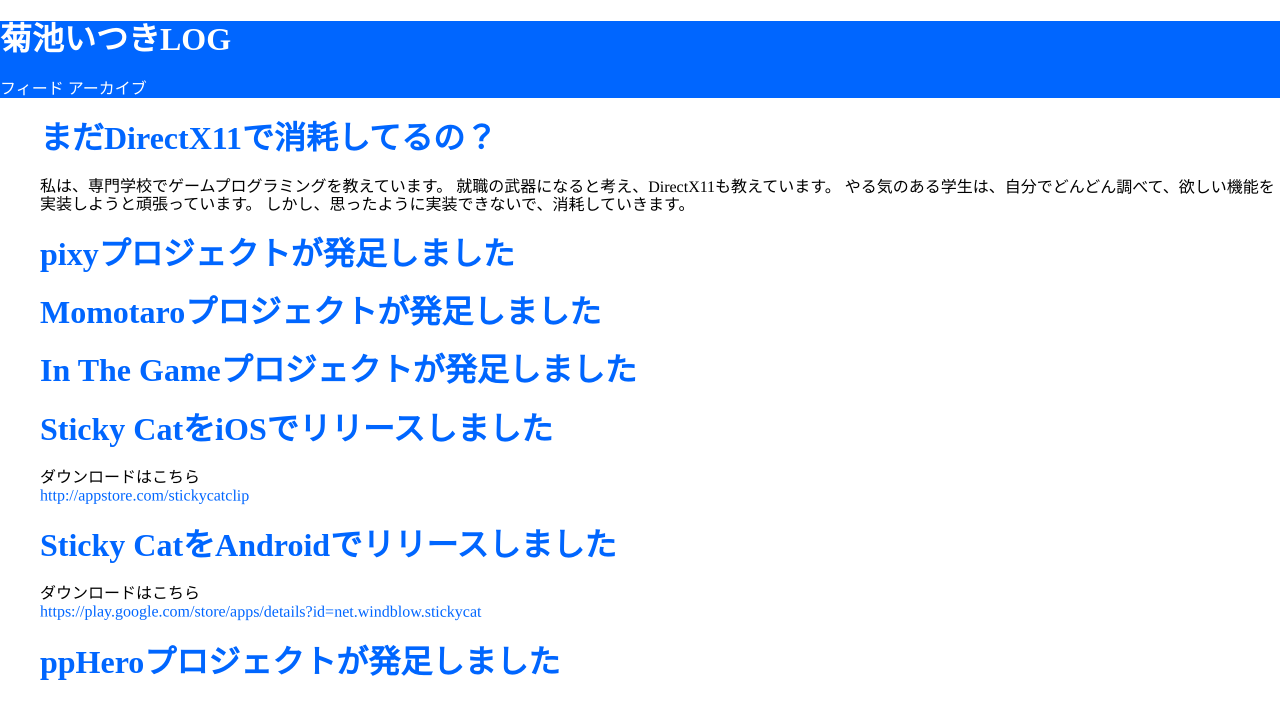
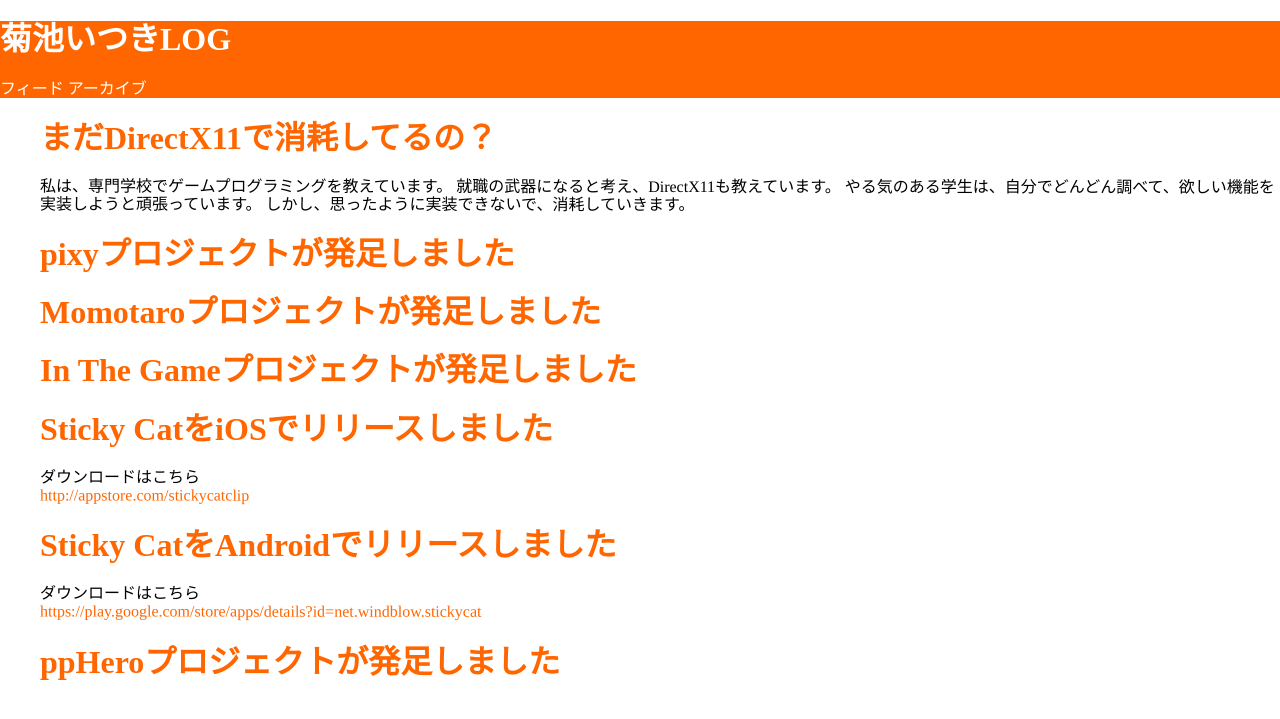
Before and after one commit to itukikikuti/windblow.net, a Jekyll site: the page built from index.html, in a window 1280 px wide. Shown: the top 719 px of the page. Built offline with Jekyll 4.4.1, drawn with Linux system fonts in a browser that asks for light colours; some web fonts are replaced.

Commit message:
Update _config.yml

```diff
--- a/_config.yml
+++ b/_config.yml
@@ -1,2 +1,2 @@
 title: 菊池いつきLOG
-color: '#0066FF'
+color: '#FF6600'
```
